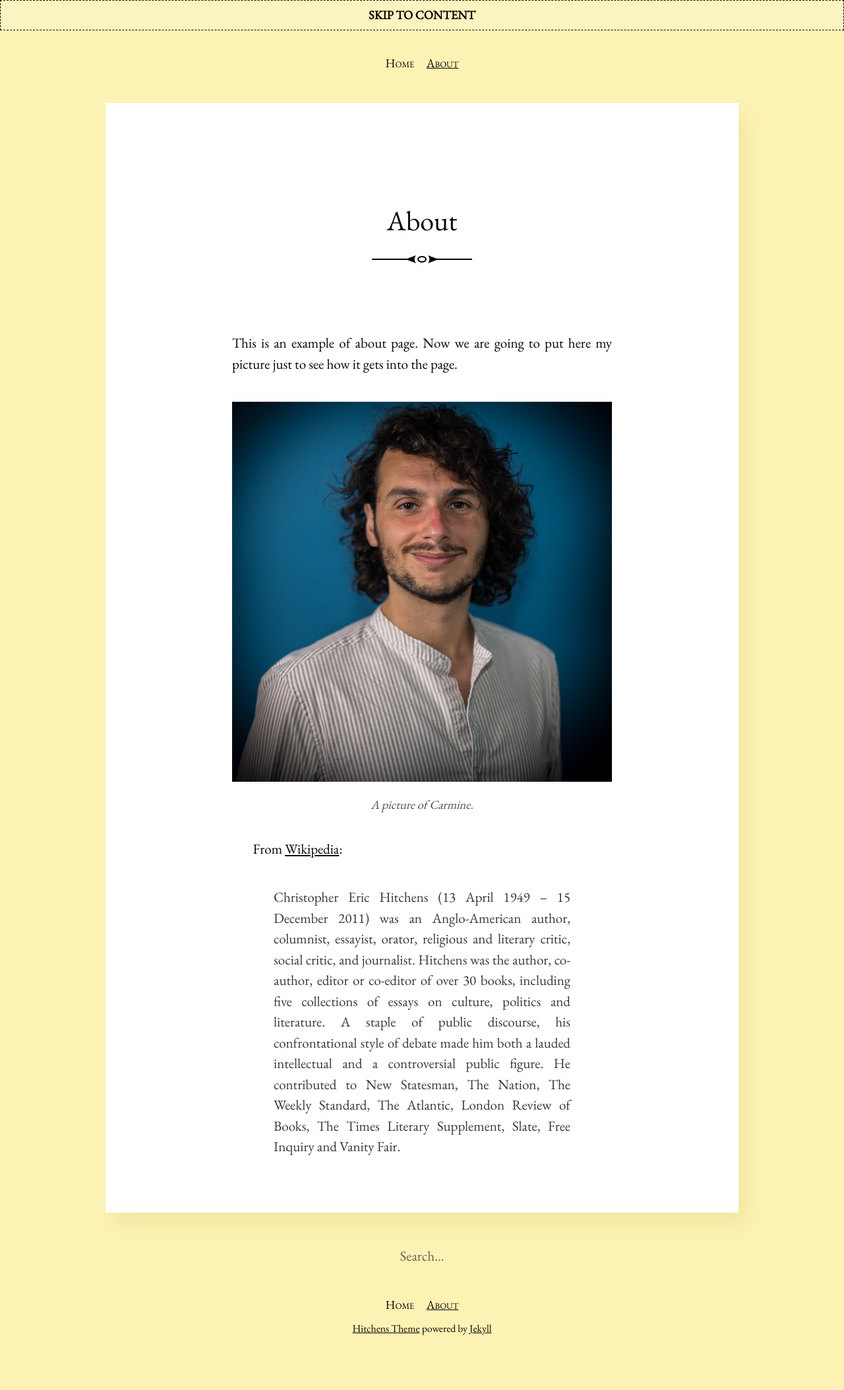
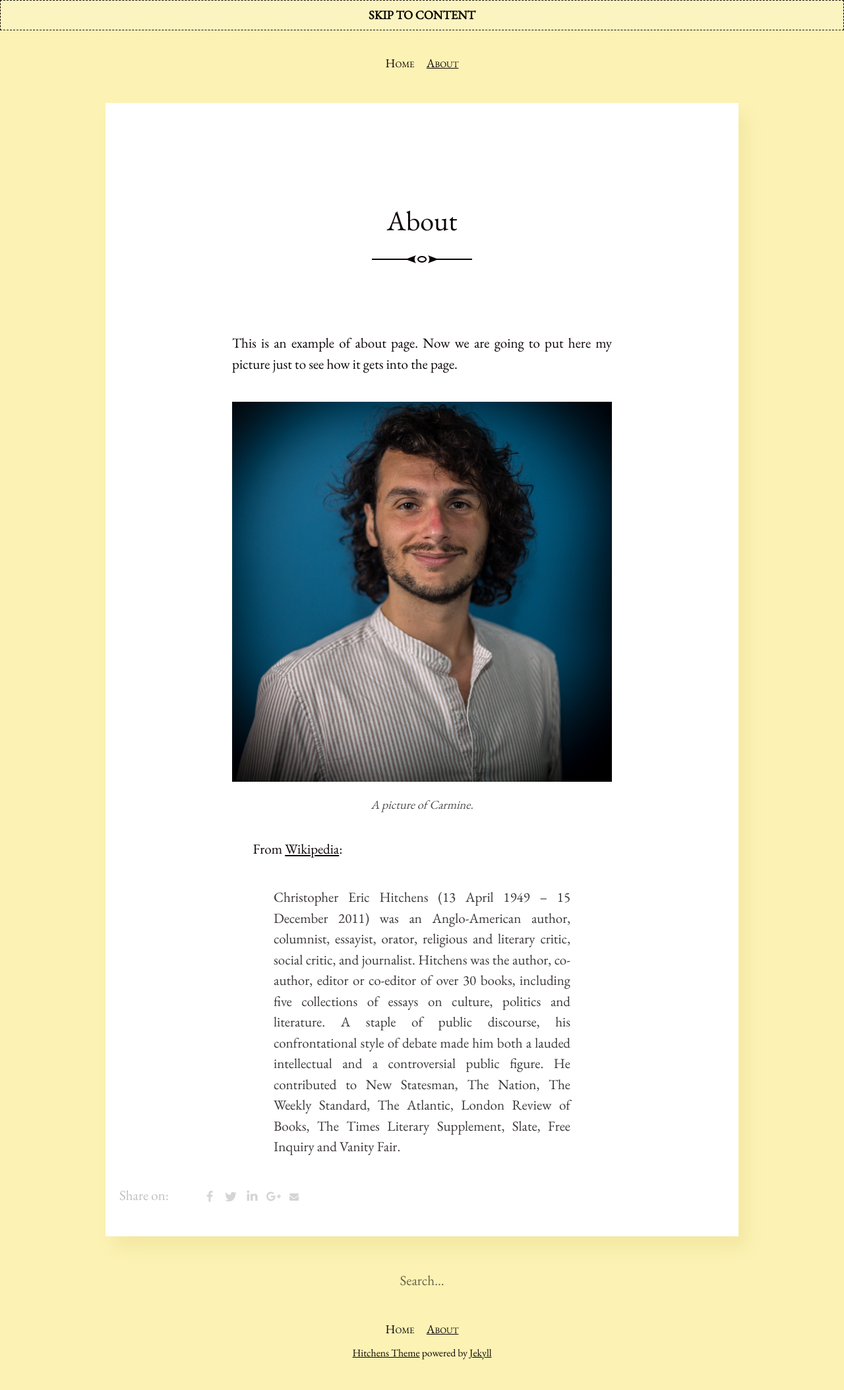
Before and after one commit to carmigno/carmigno.github.io, a Jekyll site: the page built from about.md, in a window 1280 px wide. Shown: the whole page at 66% size. Built offline with Jekyll 4.4.1, drawn with Linux system fonts in a browser that asks for light colours; before the commit the page ends 2070 px from its top, so only the background shows below that.

Commit message:
adding share buttons

```diff
--- a/_config.yml
+++ b/_config.yml
@@ -20,8 +20,7 @@ description: >- # this means to ignore newlines until "baseurl:"
 url: "https://carmigno.github.io" # the base hostname & protocol for your site, e.g. http://example.com
 icon: /assets/images/icon-512.png
 github_username:  carmigno
-show_excerpts: true
-excerpt_length: 20
+show_excerpts: false
 
 social_links:
   linkedin: gnolo
--- /dev/null
+++ b/_includes/share-buttons.html
@@ -0,0 +1,42 @@
+{% if include.pageurl != nil and include.pageurl != '' %}
+    {% assign pageurl = include.pageurl %}
+{% else %}
+    {% assign pageurl = page.url %}
+{% endif %}
+
+<style>
+#share-buttons {display: inline-block; vertical-align: middle; }
+#share-buttons:after {content: ""; display: block; clear: both;}
+#share-buttons > div {
+    position: relative;
+    text-align: left;
+    height: 36px;
+    width: 32px;
+    float: left;
+    text-align: center;
+}
+#share-buttons > div > svg {height: 16px; fill: #d5d5d5; margin-top: 10px;}
+#share-buttons > div:hover {cursor: pointer;}
+#share-buttons > div.facebook:hover > svg {fill: #3B5998;}
+#share-buttons > div.twitter:hover > svg {fill: #55ACEE;}
+#share-buttons > div.linkedin:hover > svg {fill: #0077b5;}
+#share-buttons > div.pinterest:hover > svg {fill: #CB2027;}
+#share-buttons > div.gplus:hover > svg {fill: #dd4b39;}
+#share-buttons > div.mail:hover > svg {fill: #7D7D7D;}
+#share-buttons > div.instagram:hover > svg {fill: #C73B92;}
+#share-buttons > div.facebook > svg {height: 18px; margin-top: 9px;}
+#share-buttons > div.twitter > svg {height: 20px; margin-top: 8px;}
+#share-buttons > div.linkedin > svg {height: 19px; margin-top: 7px;}
+#share-buttons > div.pinterest > svg {height: 20px; margin-top: 9px;}
+#share-buttons > div.gplus > svg {height: 17px; margin-top: 9px; position: relative; left: 1px;}
+#share-buttons > div.mail > svg {height: 14px; margin-top: 11px;}
+</style>
+
+<span style="color: silver;">Share on: </span><div id="share-buttons">
+    <div class="facebook" title="Share this on Facebook" onclick="window.open('http://www.facebook.com/share.php?u={{ site.url }}{{ pageurl }}');"><svg viewBox="0 0 1792 1792" xmlns="http://www.w3.org/2000/svg"><path d="M1343 12v264h-157q-86 0-116 36t-30 108v189h293l-39 296h-254v759h-306v-759h-255v-296h255v-218q0-186 104-288.5t277-102.5q147 0 228 12z"/></svg></div>
+    <div class="twitter" title="Share this on Twitter" onclick="window.open('http://twitter.com/home?status={{ site.url }}{{ pageurl }}');"><svg viewBox="0 0 1792 1792" xmlns="http://www.w3.org/2000/svg"><path d="M1684 408q-67 98-162 167 1 14 1 42 0 130-38 259.5t-115.5 248.5-184.5 210.5-258 146-323 54.5q-271 0-496-145 35 4 78 4 225 0 401-138-105-2-188-64.5t-114-159.5q33 5 61 5 43 0 85-11-112-23-185.5-111.5t-73.5-205.5v-4q68 38 146 41-66-44-105-115t-39-154q0-88 44-163 121 149 294.5 238.5t371.5 99.5q-8-38-8-74 0-134 94.5-228.5t228.5-94.5q140 0 236 102 109-21 205-78-37 115-142 178 93-10 186-50z"/></svg></div>
+    <div class="linkedin" title="Share this on Linkedin" onclick="window.open('https://www.linkedin.com/shareArticle?mini=true&url={{ site.url }}{{ pageurl }}&title=&summary=&source=');"><svg viewBox="0 0 1792 1792" xmlns="http://www.w3.org/2000/svg"><path d="M477 625v991h-330v-991h330zm21-306q1 73-50.5 122t-135.5 49h-2q-82 0-132-49t-50-122q0-74 51.5-122.5t134.5-48.5 133 48.5 51 122.5zm1166 729v568h-329v-530q0-105-40.5-164.5t-126.5-59.5q-63 0-105.5 34.5t-63.5 85.5q-11 30-11 81v553h-329q2-399 2-647t-1-296l-1-48h329v144h-2q20-32 41-56t56.5-52 87-43.5 114.5-15.5q171 0 275 113.5t104 332.5z"/></svg></div>
+    {% if page.image %}<div class="pinterest" title="Share this on Pinterest" onclick="window.open('https://pinterest.com/pin/create/button/?url=&media={{ site.url }}{{ page.image }}&description=');"><svg viewBox="0 0 1792 1792" xmlns="http://www.w3.org/2000/svg"><path d="M256 597q0-108 37.5-203.5t103.5-166.5 152-123 185-78 202-26q158 0 294 66.5t221 193.5 85 287q0 96-19 188t-60 177-100 149.5-145 103-189 38.5q-68 0-135-32t-96-88q-10 39-28 112.5t-23.5 95-20.5 71-26 71-32 62.5-46 77.5-62 86.5l-14 5-9-10q-15-157-15-188 0-92 21.5-206.5t66.5-287.5 52-203q-32-65-32-169 0-83 52-156t132-73q61 0 95 40.5t34 102.5q0 66-44 191t-44 187q0 63 45 104.5t109 41.5q55 0 102-25t78.5-68 56-95 38-110.5 20-111 6.5-99.5q0-173-109.5-269.5t-285.5-96.5q-200 0-334 129.5t-134 328.5q0 44 12.5 85t27 65 27 45.5 12.5 30.5q0 28-15 73t-37 45q-2 0-17-3-51-15-90.5-56t-61-94.5-32.5-108-11-106.5z"/></svg></div>{% endif %}
+    <div class="gplus" title="Share this on Google Plus" onclick="window.open('https://plus.google.com/share?url={{ site.url }}{{ pageurl }}');"><svg viewBox="0 0 2304 1792" xmlns="http://www.w3.org/2000/svg"><path d="M1437 913q0 208-87 370.5t-248 254-369 91.5q-149 0-285-58t-234-156-156-234-58-285 58-285 156-234 234-156 285-58q286 0 491 192l-199 191q-117-113-292-113-123 0-227.5 62t-165.5 168.5-61 232.5 61 232.5 165.5 168.5 227.5 62q83 0 152.5-23t114.5-57.5 78.5-78.5 49-83 21.5-74h-416v-252h692q12 63 12 122zm867-122v210h-209v209h-210v-209h-209v-210h209v-209h210v209h209z"/></svg></div>
+    <div class="mail" title="Share this through Email" onclick="window.open('mailto:?&body={{ site.url }}{{ pageurl }}');"><svg viewBox="0 0 1792 1792" xmlns="http://www.w3.org/2000/svg"><path d="M1792 710v794q0 66-47 113t-113 47h-1472q-66 0-113-47t-47-113v-794q44 49 101 87 362 246 497 345 57 42 92.5 65.5t94.5 48 110 24.5h2q51 0 110-24.5t94.5-48 92.5-65.5q170-123 498-345 57-39 100-87zm0-294q0 79-49 151t-122 123q-376 261-468 325-10 7-42.5 30.5t-54 38-52 32.5-57.5 27-50 9h-2q-23 0-50-9t-57.5-27-52-32.5-54-38-42.5-30.5q-91-64-262-182.5t-205-142.5q-62-42-117-115.5t-55-136.5q0-78 41.5-130t118.5-52h1472q65 0 112.5 47t47.5 113z"/></svg></div>
+</div>
--- a/_layouts/post.html
+++ b/_layouts/post.html
@@ -33,4 +33,5 @@ layout: default
     {% include disqus-comments.html %}
   {% endif %}
 
+  {% include share-buttons.html %}
 </article>
```
